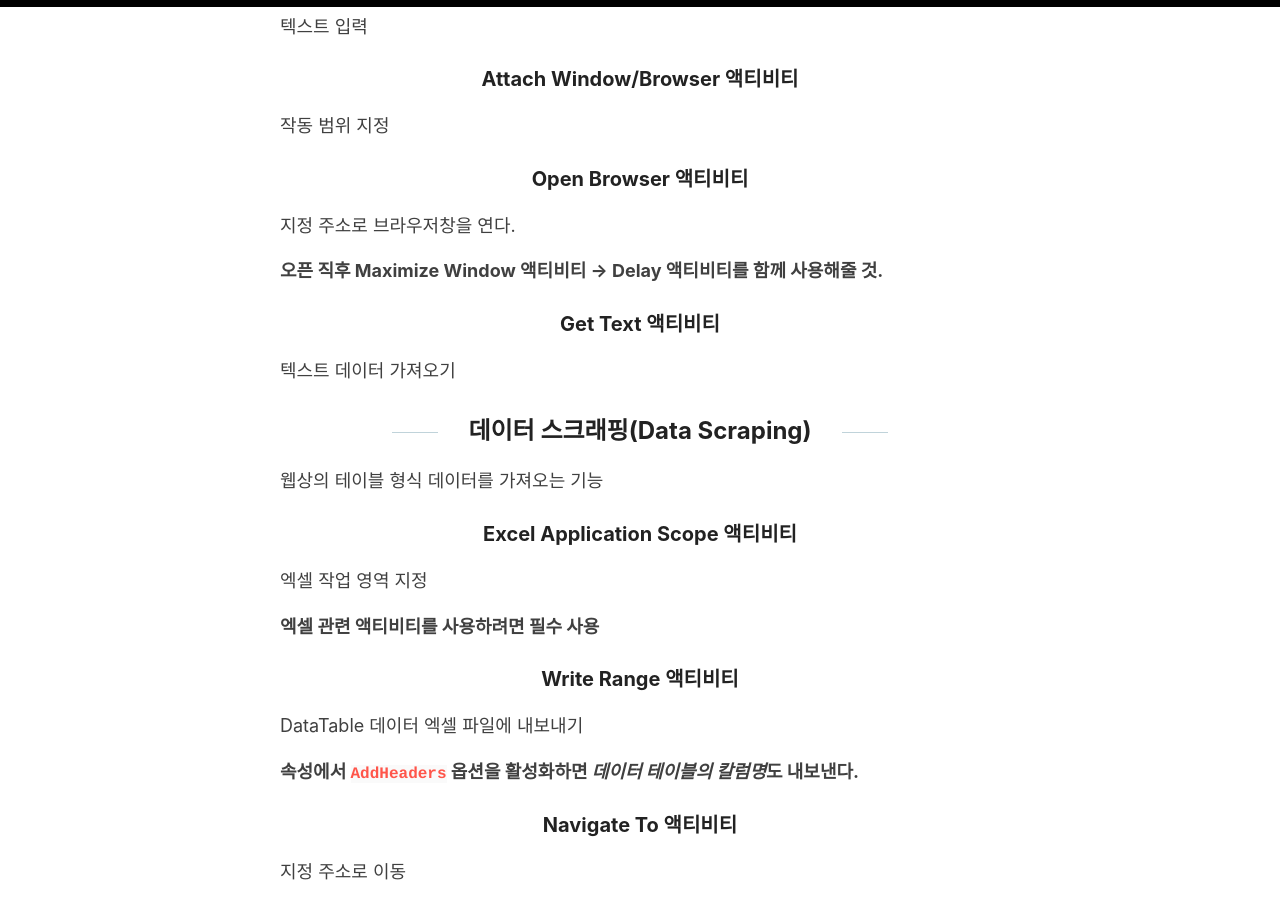
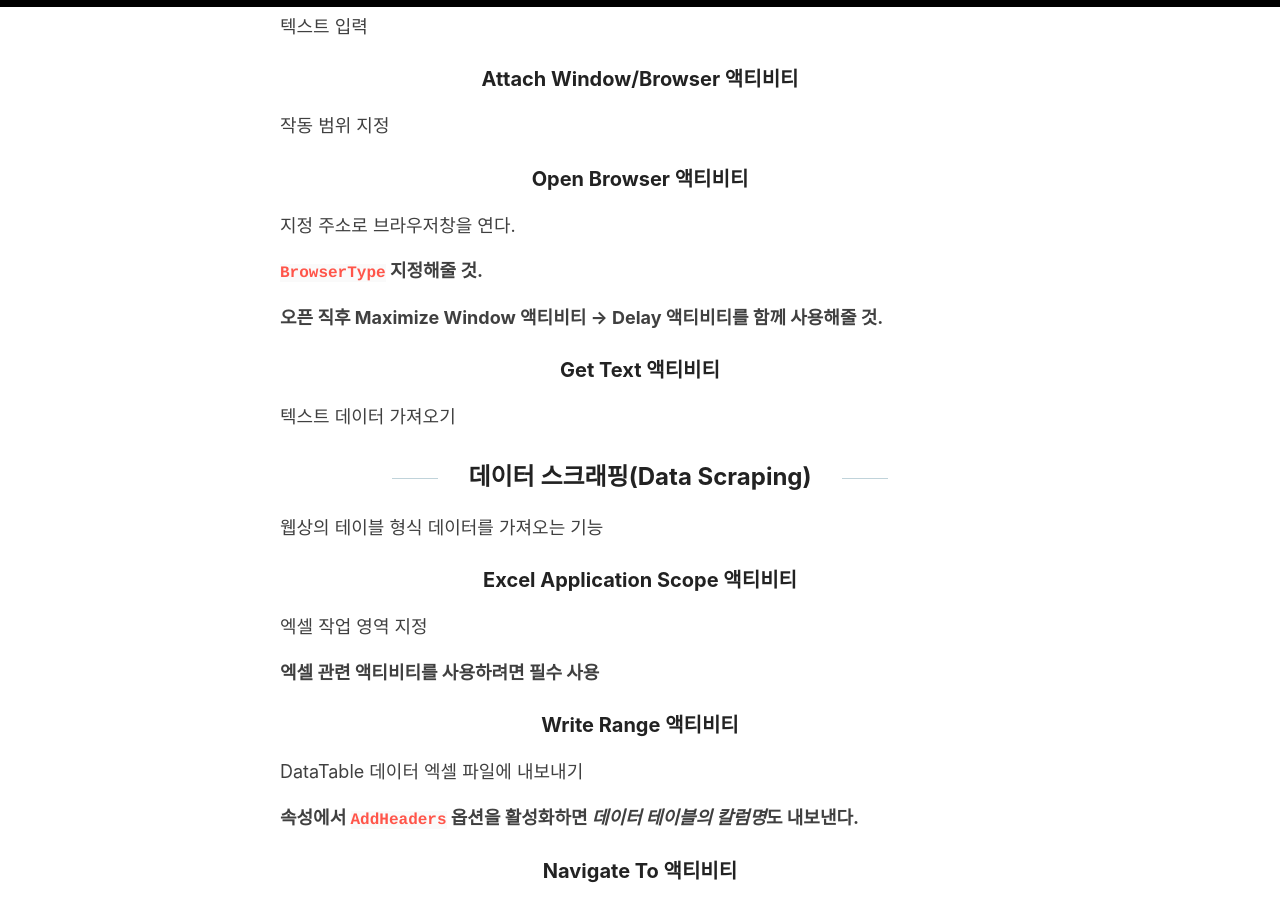
Before and after one commit to wisewell/wisewell.github.io, a Jekyll site: the page built from _posts/2022-11-15-rpa-basic-1.md, in a window 1280 px wide and 900 px high, scrolled down 4763 px. Built offline with Jekyll 4.4.1, drawn with Linux system fonts in a browser that asks for light colours.

Commit message:
Add a content line

```diff
--- a/_posts/2022-11-15-rpa-basic-1.md
+++ b/_posts/2022-11-15-rpa-basic-1.md
@@ -157,6 +157,8 @@ __★ 레코딩을 사용할 때는 기본적으로 화면 배율을 100%로 맞
 ### Open Browser 액티비티
 지정 주소로 브라우저창을 연다.
 
+__`BrowserType` 지정해줄 것.__
+
 __오픈 직후 Maximize Window 액티비티 → Delay 액티비티를 함께 사용해줄 것.__
 
 ### Get Text 액티비티
```
